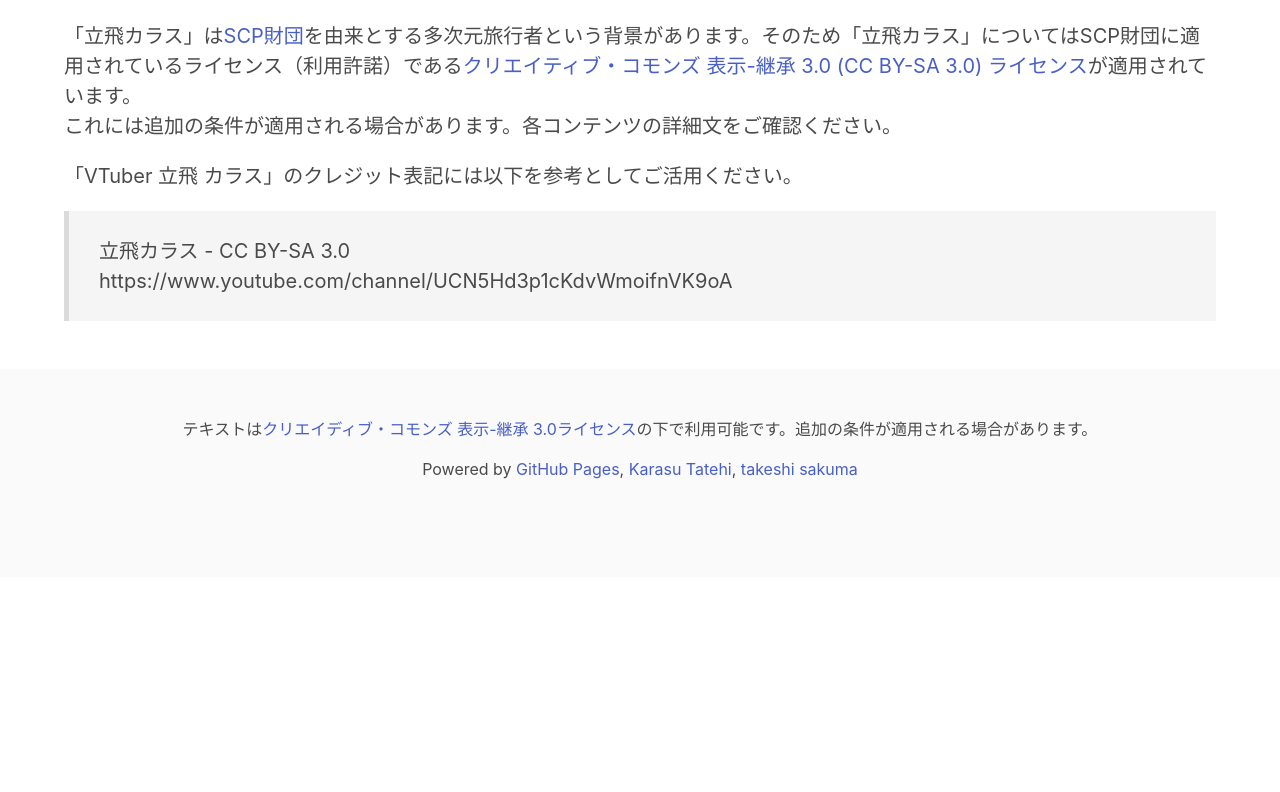
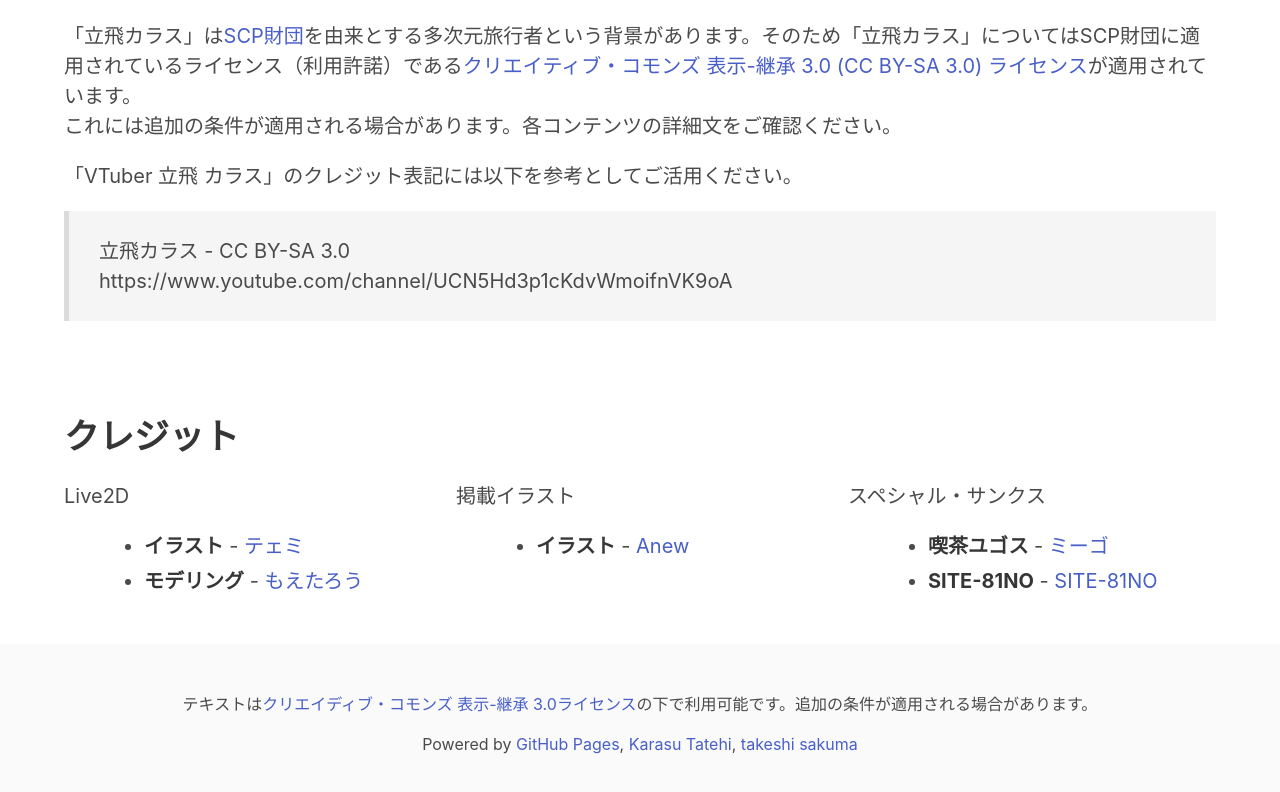
Before and after one commit to virtual-circle-aurora/virtual-circle-aurora.github.io, a React app: page docs/talents/karasu-tatehi.html in a window 1280 px wide. Shown: the part 2288-3080 px from the top of the page. Before the commit the page ends 2865 px from the top, so only its background shows below. Built offline with nearby package versions, Linux system fonts and the light colour scheme.

Commit message:
ビルド: v0.1.6

```diff
--- a/docs/talents/karasu-tatehi.html
+++ b/docs/talents/karasu-tatehi.html
@@ -107,6 +107,41 @@
                 </div>
               </div>
             </section>
+            <section class="section">
+              <div class="container">
+                <div class="content is-medium">
+                  <h2 class="title">クレジット</h2>
+                  <dl class="columns is-center">
+                    <div class="column">
+                      <dt>Live2D</dt>
+                      <dd>
+                        <ul>
+                          <li><strong>イラスト</strong>&nbsp-&nbsp<a href="//twitter.com/temihamu">テェミ</a></li>
+                          <li><strong>モデリング</strong>&nbsp-&nbsp<a href="//twitter.com/tarou_osmt">もえたろう</a></li>
+                        </ul>
+                      </dd>
+                    </div>
+                    <div class="column">
+                      <dt>掲載イラスト</dt>
+                      <dd>
+                        <ul>
+                          <li><strong>イラスト</strong>&nbsp-&nbsp<a href="//twitter.com/anew_ryo">Anew</a></li>
+                        </ul>
+                      </dd>
+                    </div>
+                    <div class="column">
+                      <dt>スペシャル・サンクス</dt>
+                      <dd>
+                        <ul>
+                          <li><strong>喫茶ユゴス</strong>&nbsp-&nbsp<a href="//twitter.com/Cutoluruhu_migo">ミーゴ</a></li>
+                          <li><strong>SITE-81NO</strong>&nbsp-&nbsp<a href="//twitter.com/site_81no">SITE-81NO</a></li>
+                        </ul>
+                      </dd>
+                    </div>
+                  </dl>
+                </div>
+              </div>
+            </section>
       </article>
     </main>
     <footer class="footer">
```
Also changed, not shown: docs/talents/yuika-sakura.html (+35 -0 lines).
